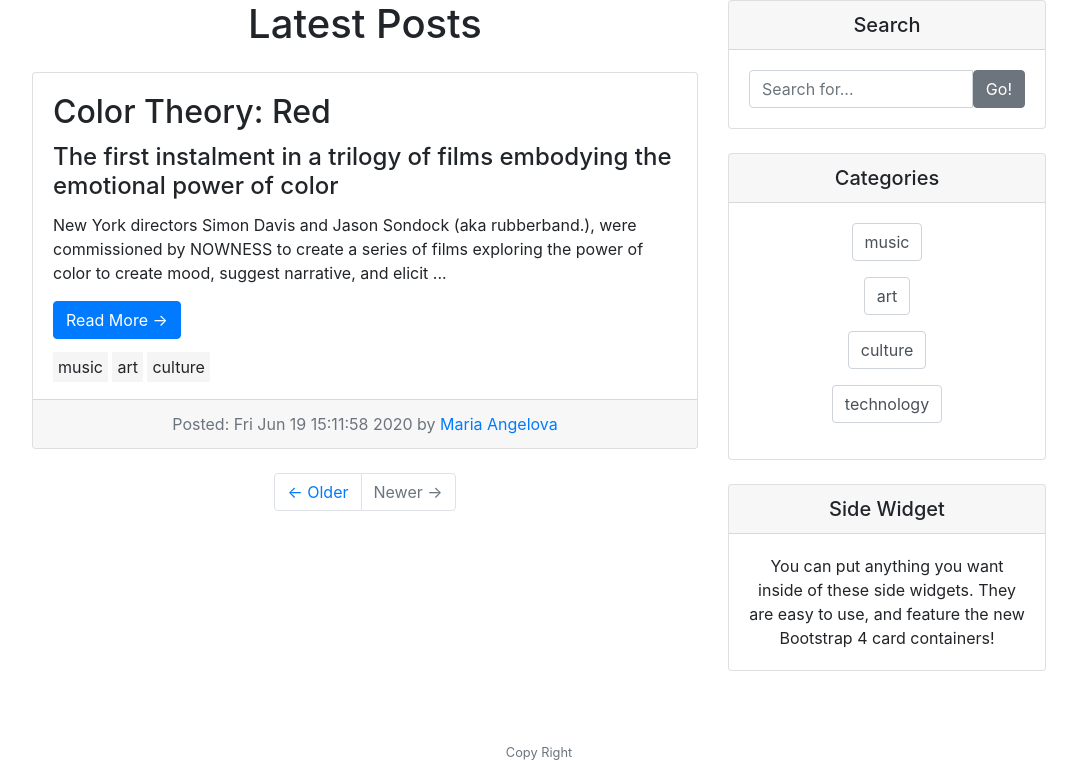
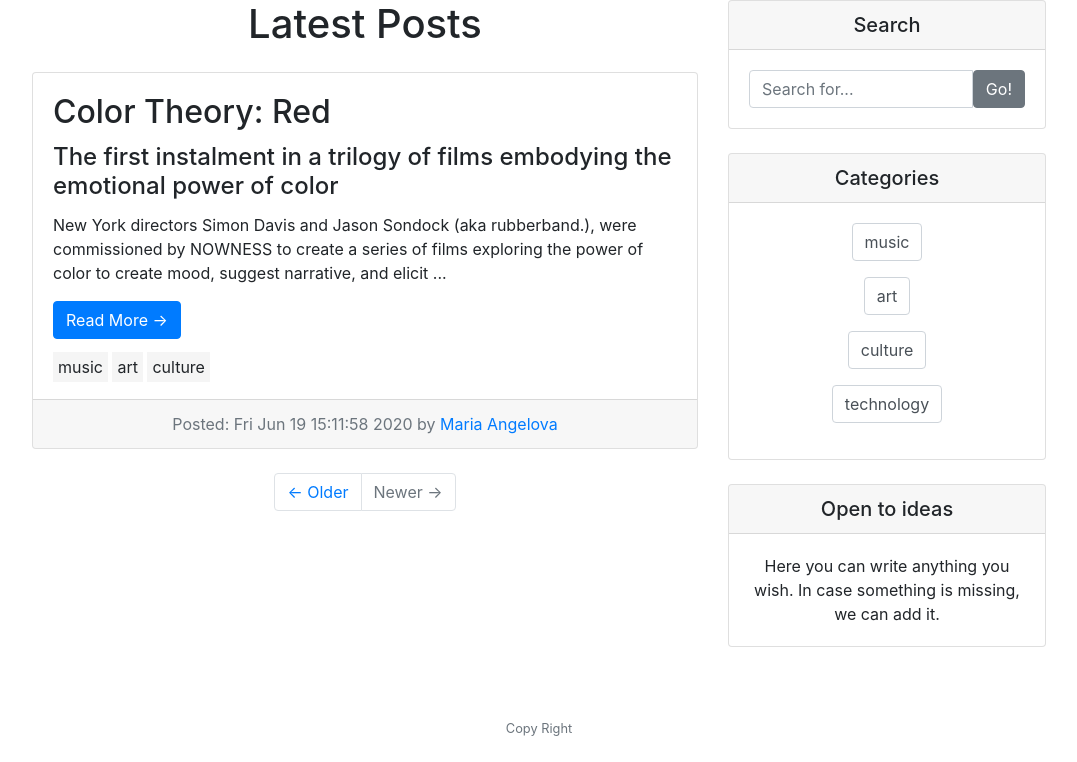
Before and after one commit to mariazangelova/flask-blog-app, a Flask app: page / in a window 1280 px wide. Shown: the part 146-908 px from the top of the page, without its empty margins (101-1178 px from the left). After the commit the page ends 882 px from the top, so only its background shows below. Run offline with Flask 2, Linux system fonts and the light colour scheme; data comes from the database, SQL or seed files in the repository; both versions use the stored data as it was after the commit; some libraries are stand-ins or nearby versions.

Commit message:
Delete doubled cagegories and edit side wadget text

```diff
--- a/app.py
+++ b/app.py
@@ -227,9 +227,10 @@ def add_post():
         author_data = User.query.filter_by(id=post.author).first()
         return render_template("post.html", post=post, author=author_data)
     else:
-        # category = Category(title="culture")
+        # category = Category(title="technology")
         # db.session.add(category)
-        # db.session.commit()
+        #Category.query.filter_by(id=4).delete()
+        #db.session.commit()
         categ = Category.query.all()
         return render_template("post_form.html", categories=categ)
 
--- a/templates/index.html
+++ b/templates/index.html
@@ -85,10 +85,10 @@
 
       <!-- Side Widget -->
       <div class="card my-4">
-        <h5 class="card-header">Side Widget</h5>
+        <h5 class="card-header">Open to ideas</h5>
         <div class="card-body">
-          You can put anything you want inside of these side widgets. They are
-          easy to use, and feature the new Bootstrap 4 card containers!
+          Here you can write anything you wish. In case something is missing, we
+          can add it.
         </div>
       </div>
     </div>
```
Also changed, not shown: blog.db.
